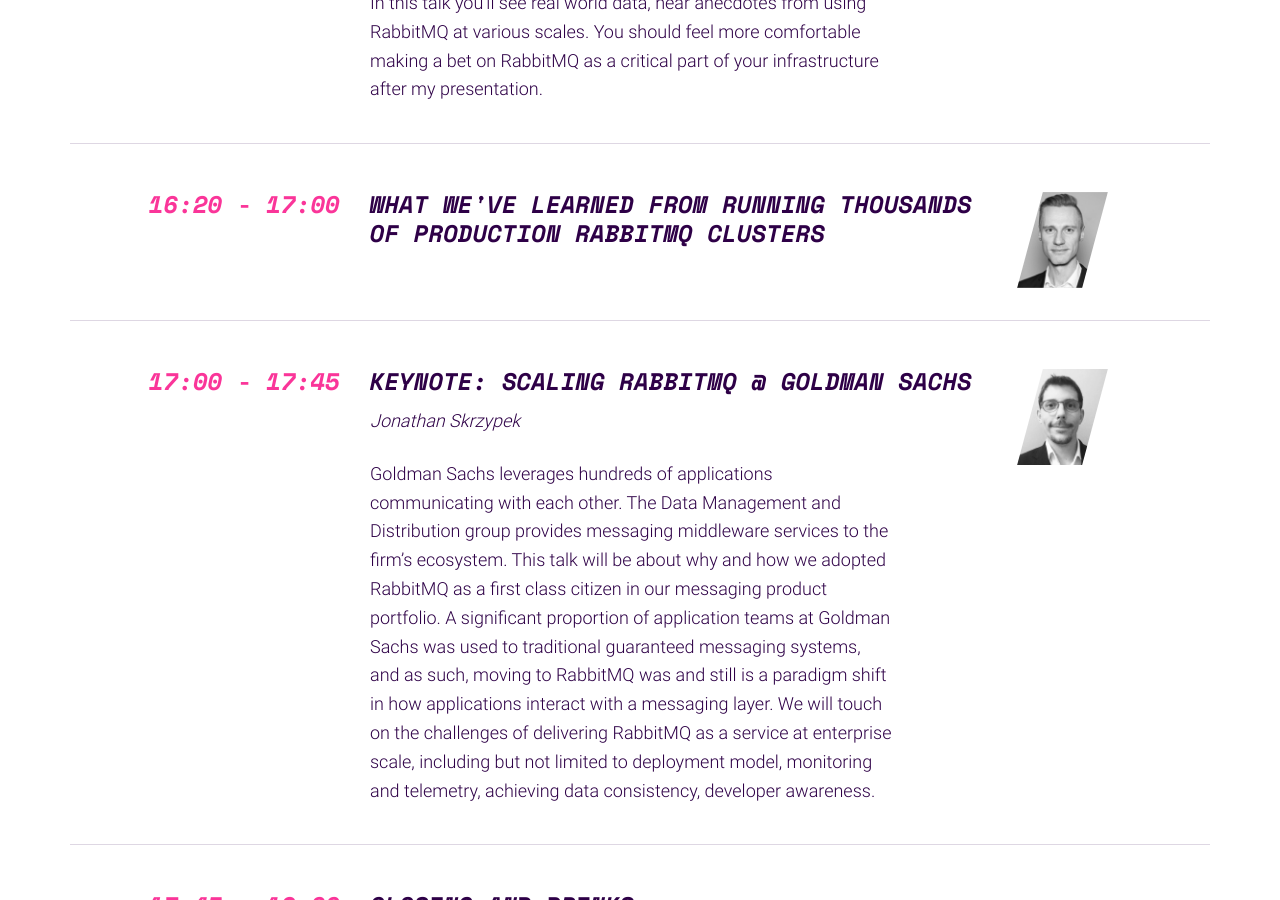
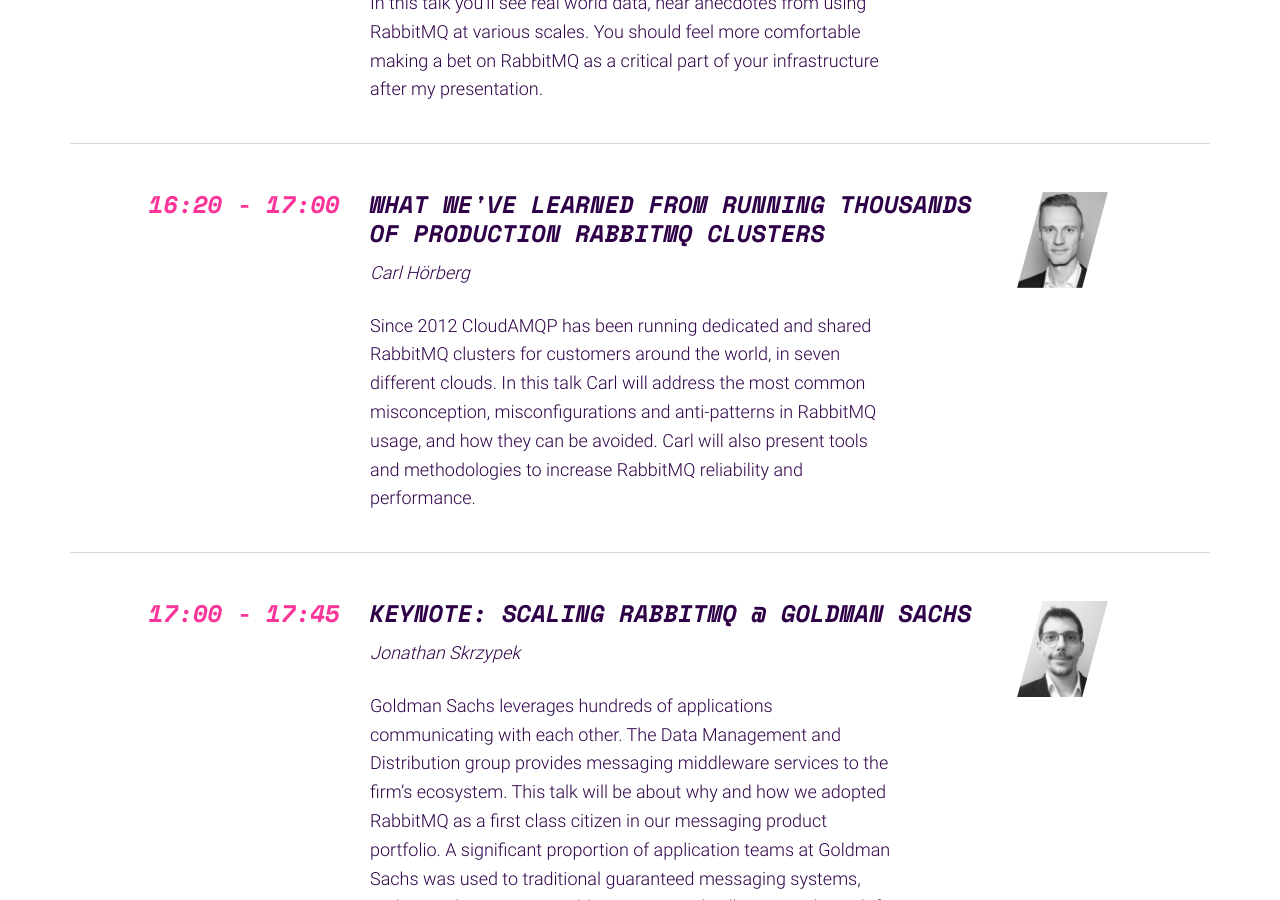
Before and after one commit to isabella232/rabbitmq-summit-1, a Jekyll site: the page built from index.html, in a window 1280 px wide and 900 px high, scrolled down 6131 px. Built offline with Jekyll 4.4.1, drawn with Linux system fonts in a browser that asks for light colours; nearby versions of some CDN libraries; some web fonts are replaced; comment, search, counter and statistics services are not loaded.

Commit message:
Updated '_data/schedule.yml' via CloudCannon

```diff
--- a/_data/schedule.yml
+++ b/_data/schedule.yml
@@ -101,18 +101,25 @@
   title: What it's like to bet your entire startup on Rabbit
   speaker: Nathan Herald
   abstract: >-
-    Wunderlist made big bets on two technologies: AWS and rabbit.
-    I will give an overview of what it’s like to live with rabbit for years,
-    the tools and practices we built up around rabbit, and as many tips and learnings as I can.<br/><br/>
-    In this talk you'll see real world data, hear anecdotes from using RabbitMQ at various scales.
-    You should feel more comfortable making a bet on RabbitMQ as a critical part of your
-    infrastructure after my presentation.
+    Wunderlist made big bets on two technologies: AWS and rabbit. I will give an
+    overview of what it’s like to live with rabbit for years, the tools and
+    practices we built up around rabbit, and as many tips and learnings as I
+    can.<br/><br/> In this talk you'll see real world data, hear anecdotes from
+    using RabbitMQ at various scales. You should feel more comfortable making a
+    bet on RabbitMQ as a critical part of your infrastructure after my
+    presentation.
   img: /img/speakers/nathan-herald.jpg
 - start: '16:20'
   etime: '16:20 - 17:00'
   title: What we've learned from running thousands of production RabbitMQ clusters
   speaker: Carl Hörberg
-  abstract:
+  abstract: >-
+    Since 2012 CloudAMQP has been running dedicated and shared RabbitMQ clusters
+    for customers around the world, in seven different clouds. In this talk Carl
+    will address the most common misconception, misconfigurations and
+    anti-patterns in RabbitMQ usage, and how they can be avoided. Carl will also
+    present tools and methodologies to increase RabbitMQ reliability and
+    performance.
   img: /img/speakers/carl-horberg.jpg
 - start: '17:00'
   etime: '17:00 - 17:45'
```
